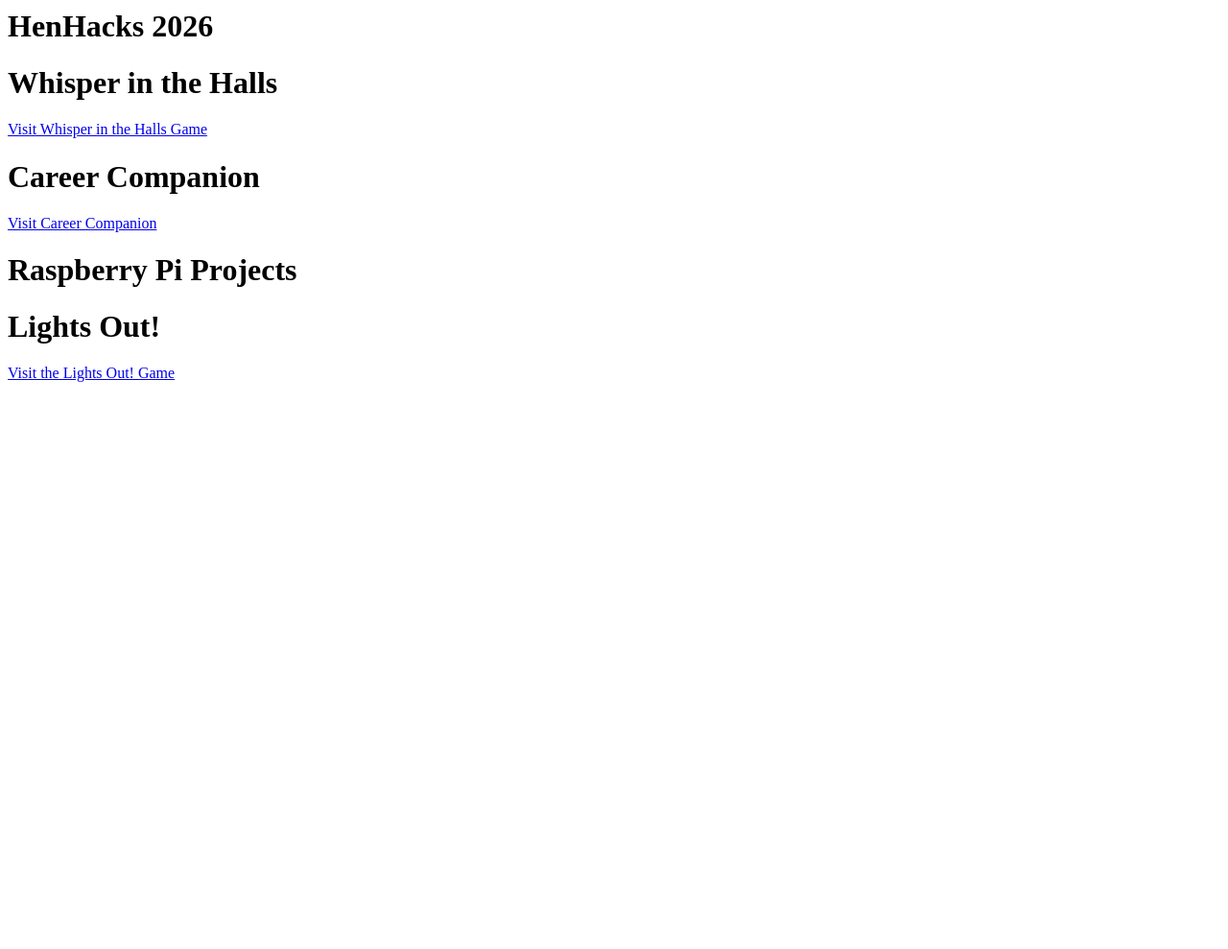
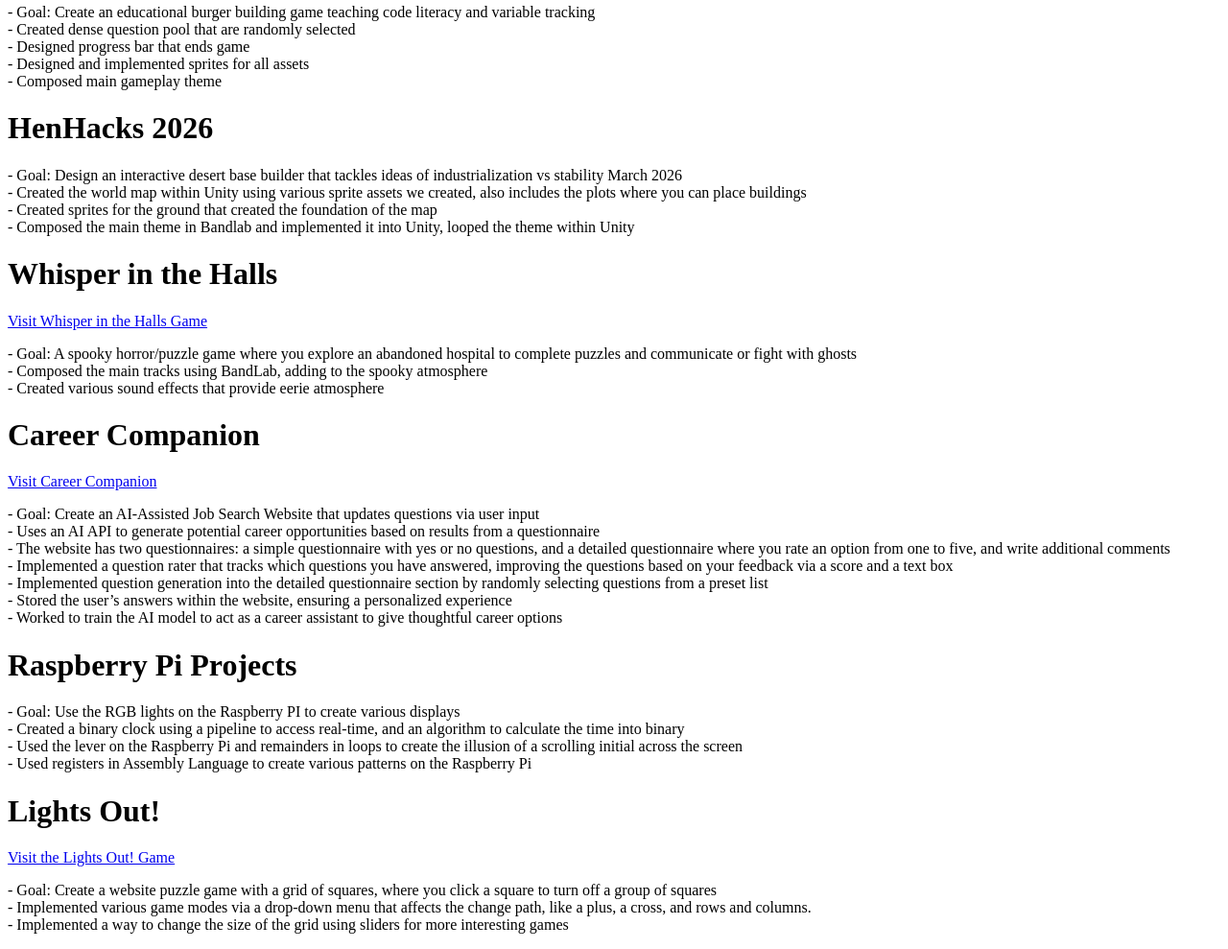
Before and after one commit to themudkip258/themudkip258.github.io, a website: page index.html in a window 1280 px wide. Shown: the part 208-1197 px from the top of the page at 96% size. Before the commit the page ends 800 px from the top, so only its background shows below. Drawn offline with Linux system fonts and the light colour scheme.

Commit message:
Added descriptions for projects

```diff
--- a/index.html
+++ b/index.html
@@ -10,13 +10,45 @@
     <p>Welcome to my portfolio!</p>
     <h1>Stack Tracer</h1>
     <a href="https://ud-s26-cisc374-final.github.io/final-project-purple/">Visit Stack Tracer Game</a>
+    <p> - Goal: Create an educational burger building game teaching code literacy and variable tracking
+   <br>- Created dense question pool that are randomly selected
+   <br>- Designed progress bar that ends game
+   <br>- Designed and implemented sprites for all assets
+   <br>- Composed main gameplay theme
+</p>
     <h1>HenHacks 2026</h1>
+    <p>- Goal: Design an interactive desert base builder that tackles ideas of industrialization vs stability			March 2026
+   <br>- Created the world map within Unity using various sprite assets we created, also includes the plots where you can place buildings
+   <br>- Created sprites for the ground that created the foundation of the map
+   <br>- Composed the main theme in Bandlab and implemented it into Unity, looped the theme within Unity
+</p>
     <h1>Whisper in the Halls</h1>
     <a href="https://udel.itch.io/whispers-through-the-halls">Visit Whisper in the Halls Game</a>
+    <p> - Goal: A spooky horror/puzzle game where you explore an abandoned hospital to complete puzzles and communicate or fight with ghosts
+   <br>- Composed the main tracks using BandLab, adding to the spooky atmosphere
+   <br>- Created various sound effects that provide eerie atmosphere
+</p>
     <h1>Career Companion</h1>
     <a href="https://dshaffer05.github.io/FinalCISC275/">Visit Career Companion</a>
+    <p> - Goal: Create an AI-Assisted Job Search Website that updates questions via user input
+   <br>- Uses an AI API to generate potential career opportunities based on results from a questionnaire
+   <br>- The website has two questionnaires: a simple questionnaire with yes or no questions, and a detailed questionnaire where you rate an option from one to five, and write additional comments
+   <br>- Implemented a question rater that tracks which questions you have answered, improving the questions based on your feedback via a score and a text box
+   <br>- Implemented question generation into the detailed questionnaire section by randomly selecting questions from a preset list
+   <br>- Stored the user’s answers within the website, ensuring a personalized experience
+   <br>- Worked to train the AI model to act as a career assistant to give thoughtful career options
+</p>
     <h1>Raspberry Pi Projects</h1>
+    <p>  - Goal: Use the RGB lights on the Raspberry PI to create various displays
+   <br>- Created a binary clock using a pipeline to access real-time, and an algorithm to calculate the time into binary
+   <br>- Used the lever on the Raspberry Pi and remainders in loops to create the illusion of a scrolling initial across the screen
+   <br>- Used registers in Assembly Language to create various patterns on the Raspberry Pi
+</p>
     <h1>Lights Out!</h1>
     <a href="https://ud-s24-cisc181.github.io/final-project-themudkip258/">Visit the Lights Out! Game</a>
+    <p> - Goal: Create a website puzzle game with a grid of squares, where you click a square to turn off a group of squares
+   <br>- Implemented various game modes via a drop-down menu that affects the change path, like a plus, a cross, and rows and columns.
+   <br>- Implemented a way to change the size of the grid using sliders for more interesting games
+</p>
 </body>
 </html>
```
